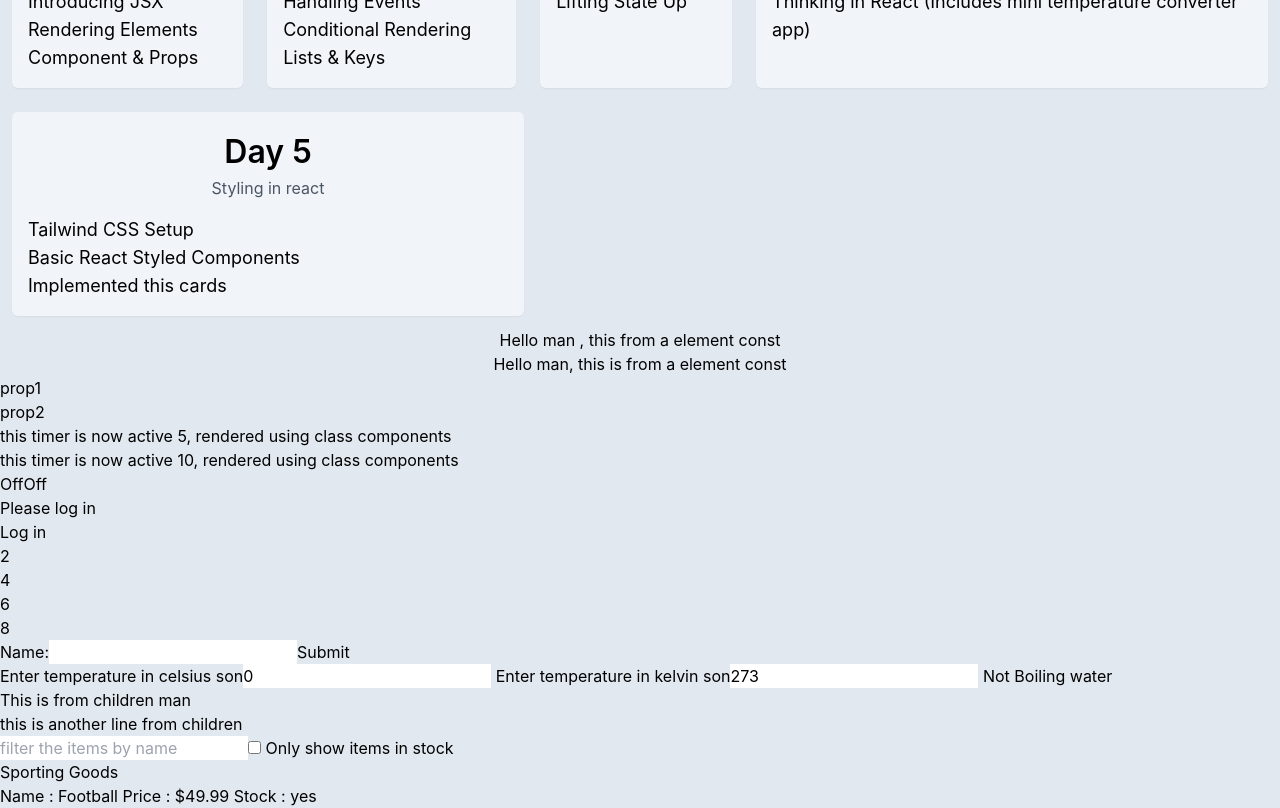
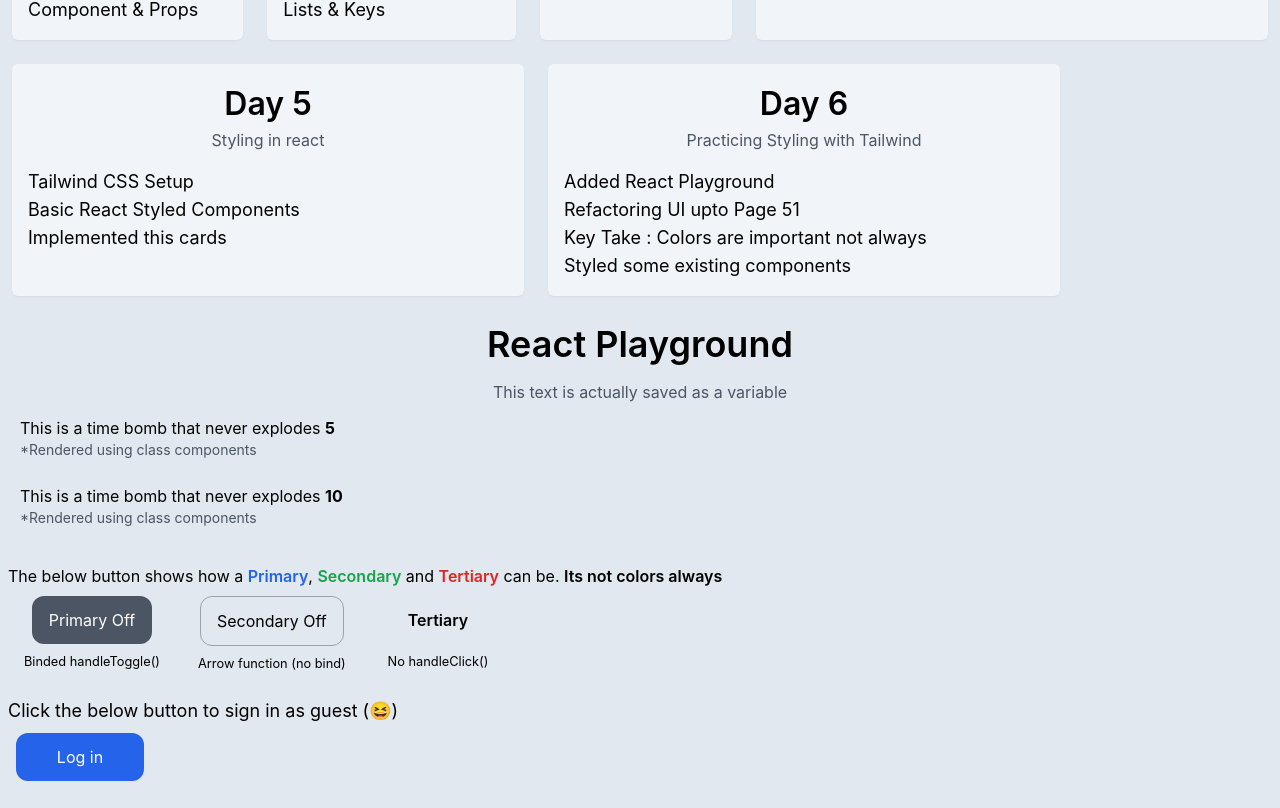
Before and after one commit to ShrihariMohan/react-playground, a React (Create React App) app: page / in a window 1280 px wide. Shown: the part 300-1108 px from the top of the page. Built offline with nearby package versions, Linux system fonts and the light colour scheme; the HTML template or start-up script is replaced by a standard one.

Commit message:
Day 6 - Practicing with tailwind and Refactoring UI

```diff
--- a/src/App.tsx
+++ b/src/App.tsx
@@ -18,10 +18,10 @@ function App() {
     <div className='bg-slate-200'>
       <Helloworld />
       <CardContainer />
+      <div className='px-2'>
+        <PropsExample name='React Playground' />
         <ReactElement />
         <ComponentAsElement />
-      <PropsExample name='prop1' />
-      <PropsExample name='prop2' />
         <TickingClock increment={1} />
         <TickingClock increment={2} />
         <Toggle />
@@ -31,7 +31,7 @@ function App() {
         <Calculator />
         <ChildrenAsProps />
         <FilterableProductTable />
-
+      </div>
     </div>
   );
 }
--- a/src/components/mainConcepts/1_Helloworld.tsx
+++ b/src/components/mainConcepts/1_Helloworld.tsx
@@ -4,7 +4,7 @@ const element = <h1> Hello man , {myName}</h1>
 const anotherElement = 'Hello man! Using Styled Components'
 
 const Title = styled.h1`
-font-size : 6rem;
+font-size : 4rem;
 font-weight : 600;
 `
 function Helloworld() {
--- a/src/components/mainConcepts/3_ReactElement.tsx
+++ b/src/components/mainConcepts/3_ReactElement.tsx
@@ -1,7 +1,6 @@
 const element = (
-  <div className="text-center">
-    <p> Hello man , this from a element const </p>
-    <p> Hello man, this is from a element const</p>
+  <div className="text-center text-gray-600">
+    <p> This text is actually saved as a variable </p>
   </div>
 )
 
--- a/src/components/mainConcepts/4_Props.tsx
+++ b/src/components/mainConcepts/4_Props.tsx
@@ -4,7 +4,7 @@ type props = {
 
 function PropsExample(props: props) {
   return (
-    <h1>{props.name}</h1>
+    <h1 className="font-semibold text-4xl text-center my-4">{props.name}</h1>
   )
 }
 
--- a/src/components/mainConcepts/5_StateAndLifecycle.tsx
+++ b/src/components/mainConcepts/5_StateAndLifecycle.tsx
@@ -39,9 +39,11 @@ export class TickingClock extends React.Component<IProps, IState> {
 
   render(): React.ReactNode {
     return (
-      <>
-        <p> this timer is now active {this.state.counter}, rendered using class components</p>
-      </>
+      <div className="p-3">
+        <p> This is a time bomb that never explodes <span className='font-bold'> {this.state.counter}</span>
+        </p>
+        <p className='text-gray-600 text-sm'> *Rendered using class components</p>
+      </div>
     )
   }
 }
--- a/src/components/mainConcepts/6_HandlingEvents.tsx
+++ b/src/components/mainConcepts/6_HandlingEvents.tsx
@@ -38,15 +38,31 @@ class Toggle extends React.Component<IProps, IState> {
 
   render(): React.ReactNode {
     return (
-      <>
-        <button onClick={this.handleTooggle}>
-          {this.state.isToggleOn ? 'On' : 'Off'}
-        </button>
+      <div className='my-6 '>
+        <p> The below button shows how a <span className='text-blue-600 font-semibold'>Primary</span>, <span className='text-green-600 font-semibold'>Secondary</span> and <span className='text-red-600 font-semibold'>Tertiary</span> can be. <span className='font-semibold'> Its not colors always</span></p>
+        <div className='flex align-middle text-center'>
+          <div className='flex flex-col mx-4'>
+            <button onClick={this.handleTooggle} className='bg-gray-600 text-white rounded-xl px-4 py-3 m-2'>
+              {this.state.isToggleOn ? 'Primary  On' : 'Primary Off'}
+            </button>
+            <small>Binded handleToggle()</small>
+          </div>
 
-        <button onClick={this.handleToggleWithoutBind}>
-          {this.state.isToggleOnWithoutBind ? 'On' : 'Off'}
-        </button>
-      </>
+          <div className='flex flex-col mx-4'>
+            <button onClick={this.handleToggleWithoutBind} className='border border-gray-400  rounded-xl px-4 py-3 m-2'>
+              {this.state.isToggleOnWithoutBind ? 'Secondary On' : 'Secondary Off'}
+            </button>
+            <small>Arrow function (no bind)</small>
+
+          </div>
+
+          <div className='flex flex-col align-middle mx-4'>
+            <button className='font-semibold  px-4 py-3 m-2'> Tertiary </button>
+            <small> No handleClick()</small>
+          </div>
+
+        </div>
+      </div>
     )
   }
 
--- a/src/components/mainConcepts/7_ConditionalRendering.tsx
+++ b/src/components/mainConcepts/7_ConditionalRendering.tsx
@@ -2,23 +2,20 @@ import React from 'react'
 function Login() {
   return (
     <>
-      <p> Please log in</p>
+      <p className='text-lg'> Click the below button to sign in as guest (😆)</p>
     </>
   )
 }
 
 function Welcome() {
   return (
-    <>
-      <p> Welcome user</p>
-    </>
+    <p> Welcome Guest user 😉 <span className='text-sm font-semibold '>(Short circuit operators are widely used in react)</span></p>
   )
 }
 
 type IWarningProps = {
   isWarning: boolean
 }
-
 class Warning extends React.Component<IWarningProps> {
 
   constructor(props: IWarningProps) {
@@ -44,7 +41,7 @@ class Warning extends React.Component<IWarningProps> {
   render() {
     const isWarning = this.props.isWarning
     return <>
-      {isWarning ? <small> This is a warning man </small> : null}
+      {isWarning ? <p className='text-yellow-600 text-sm font-bold'> This is a warning man </p> : null}
     </>
   }
 }
@@ -56,7 +53,7 @@ type IButtonProps = {
 function LoginButton(props: IButtonProps) {
   return (
     <>
-      <button onClick={props.handleClick} >
+      <button onClick={props.handleClick} className='bg-blue-600 text-white rounded-xl px-4 py-3 m-2 w-32'>
         Log in
       </button>
     </>
@@ -66,7 +63,7 @@ function LoginButton(props: IButtonProps) {
 function LogoutButton(props: IButtonProps) {
   return (
     <>
-      <button onClick={props.handleClick}>
+      <button onClick={props.handleClick} className='bg-red-50 text-red-600  rounded-xl px-4 py-3 m-2 w-32' >
         Log out
       </button>
     </>
@@ -127,7 +124,10 @@ class HomePage extends React.Component<IPropsHomePage, IStateHomePage>{
   render(): React.ReactNode {
     const isLoggedIn = this.state.isLoggedIn
     return (
-      <>
+      <div className='my-4'>
+        <p>
+          {isLoggedIn && <p className='text-lg'>This example has <span className='font-semibold'>Conditionally Rendered </span> components and texts</p>}
+        </p>
 
         {
           isLoggedIn ?
@@ -140,12 +140,8 @@ class HomePage extends React.Component<IPropsHomePage, IStateHomePage>{
               <LoginButton handleClick={this.handleClickLogin} />
             </>
         }
-
-        <p>
-          {isLoggedIn && 'Hello user'}
-        </p>
         <Warning isWarning={isLoggedIn} />
-      </>
+      </div>
     )
   }
 
--- a/src/uiComponents/HorizontalCards/CardContainer.tsx
+++ b/src/uiComponents/HorizontalCards/CardContainer.tsx
@@ -13,6 +13,7 @@ const cards: ICard[] = [
   { day: 3, subTitle: 'React Basics', learntSubjects: ['Forms', 'Lifting State Up'] },
   { day: 4, subTitle: 'React Basics', learntSubjects: ['Components vs Inheritance', 'Thinking in React (Includes mini temperature converter app)'] },
   { day: 5, subTitle: 'Styling in react', learntSubjects: ['Tailwind CSS Setup', 'Basic React Styled Components', 'Implemented this cards '] },
+  { day: 6, subTitle: 'Practicing Styling with Tailwind', learntSubjects: ['Added React Playground', 'Refactoring UI upto Page 51', 'Key Take : Colors are important not always', 'Styled some existing components'] }
 
 ]
 
```
Lines whose indentation alone changed are shown as unchanged.
